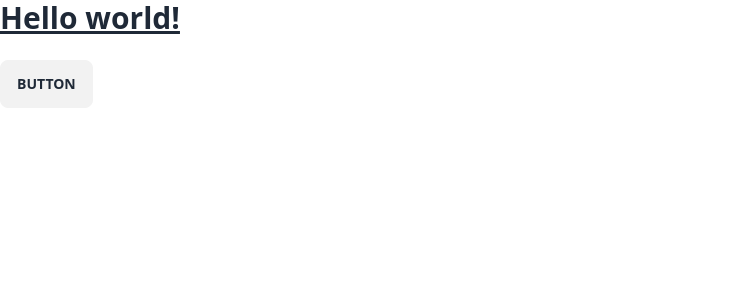
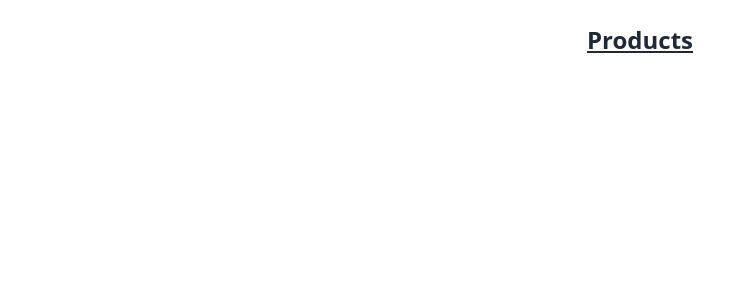
Before and after one commit to laevad/online-store-template, a React (Vite) app: page / in a window 1280 px wide. Shown: the top 300 px of the page, without its empty margins (0-756 px from the left). Built offline with nearby package versions, Linux system fonts and the light colour scheme.

Commit message:
create Products.jsx and add to App.jsx

```diff
--- a/src/App.jsx
+++ b/src/App.jsx
@@ -1,12 +1,11 @@
+import {Products} from "./pages/Products.jsx";
+
 function App() {
 
   return (
     <>
-      <h1 className="text-3xl font-bold underline">
-        Hello world!
-      </h1>
         <div className="mt-6">
-            <button className="btn">Button</button>
+           <Products />
         </div>
     </>
   )
--- /dev/null
+++ b/src/pages/Products.jsx
@@ -0,0 +1,11 @@
+export const Products = () => {
+	return (
+		<>
+			<div className="max-w-4xl mx-auto">
+				<h1 className="text-2xl text-center my-5 font-bold underline">
+					Products
+				</h1>
+			</div>
+		</>
+	)
+}
```
